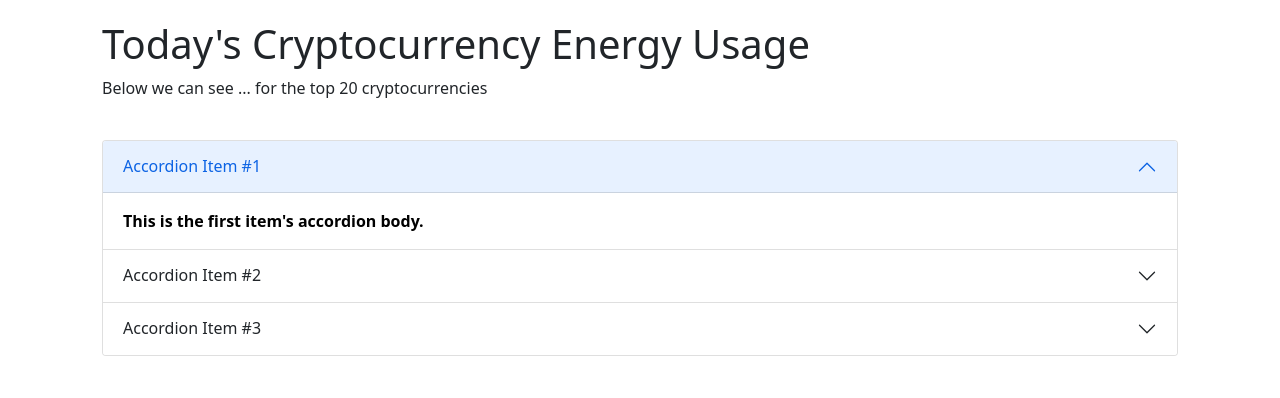
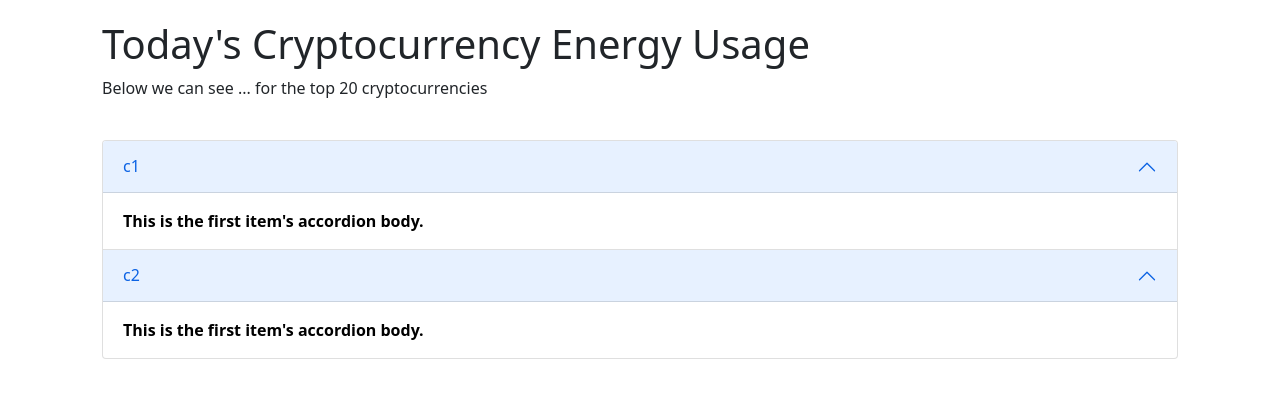
Before and after one commit to HackCambridgeD1/CoinEnergyCap, a Flask app: page / in a window 1280 px wide. Shown: the part 56-454 px from the top of the page. Run offline with Flask 2, Linux system fonts and the light colour scheme; some libraries are stand-ins or nearby versions.

Commit message:
pass var through

```diff
--- a/app/main.py
+++ b/app/main.py
@@ -5,7 +5,7 @@ app = Flask(__name__)
 @app.route("/")
 @app.route("/home")
 def home():
-  return render_template("home.html")
+  return render_template("home.html", currencies = ["c1", "c2"])
  # return "<h1>Homepage!</h1>"
 
 
--- a/app/templates/home.html
+++ b/app/templates/home.html
@@ -10,10 +10,12 @@
   </div>
   <div class = "row", style="background-color:white; color:black; padding:20px;">
    <div class="accordion" id="accordionExample">
+      {% for curr in currencies %}
+
   <div class="accordion-item">
     <h2 class="accordion-header" id="headingOne">
       <button class="accordion-button" type="button" data-bs-toggle="collapse" data-bs-target="#collapseOne" aria-expanded="true" aria-controls="collapseOne">
-        Accordion Item #1
+        {{curr}}
       </button>
     </h2>
     <div id="collapseOne" class="accordion-collapse collapse show" aria-labelledby="headingOne" data-bs-parent="#accordionExample">
@@ -22,30 +24,7 @@
       </div>
     </div>
   </div>
-  <div class="accordion-item">
-    <h2 class="accordion-header" id="headingTwo">
-      <button class="accordion-button collapsed" type="button" data-bs-toggle="collapse" data-bs-target="#collapseTwo" aria-expanded="false" aria-controls="collapseTwo">
-        Accordion Item #2
-      </button>
-    </h2>
-    <div id="collapseTwo" class="accordion-collapse collapse" aria-labelledby="headingTwo" data-bs-parent="#accordionExample">
-      <div class="accordion-body">
-        <strong>This is the second item's accordion body.</strong>
-      </div>
-    </div>
-  </div>
-  <div class="accordion-item">
-    <h2 class="accordion-header" id="headingThree">
-      <button class="accordion-button collapsed" type="button" data-bs-toggle="collapse" data-bs-target="#collapseThree" aria-expanded="false" aria-controls="collapseThree">
-        Accordion Item #3
-      </button>
-    </h2>
-    <div id="collapseThree" class="accordion-collapse collapse" aria-labelledby="headingThree" data-bs-parent="#accordionExample">
-      <div class="accordion-body">
-        <strong>This is the third item's accordion body.</strong>
-      </div>
-    </div>
-  </div>
+     {% endfor %}
 </div>
   </div>
 </div>
--- a/wsgi.py
+++ b/wsgi.py
@@ -1,4 +1,4 @@
 from app.main import app
 
 if __name__ == "__main__":
-  app.run()
+  app.run(debug=True)
```
